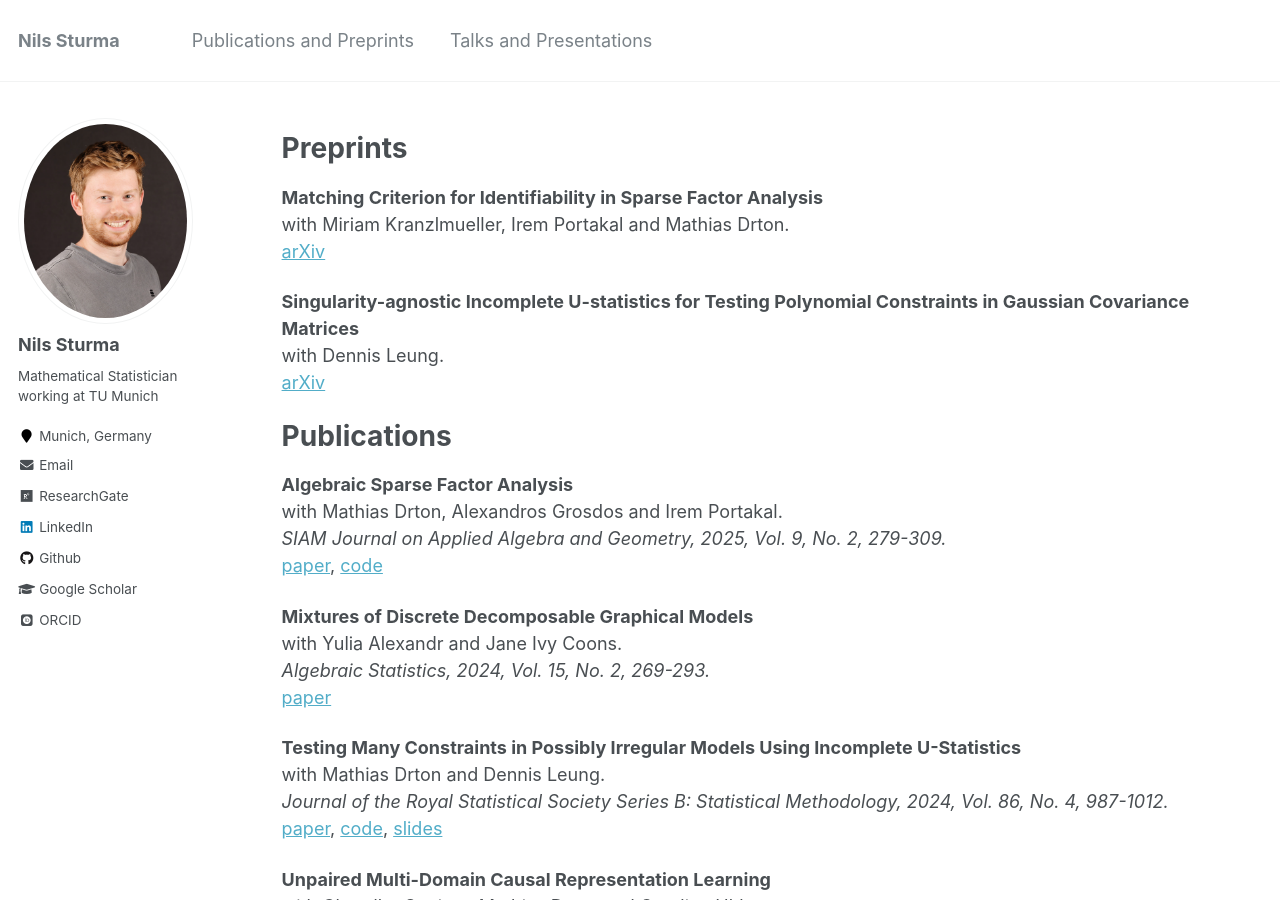
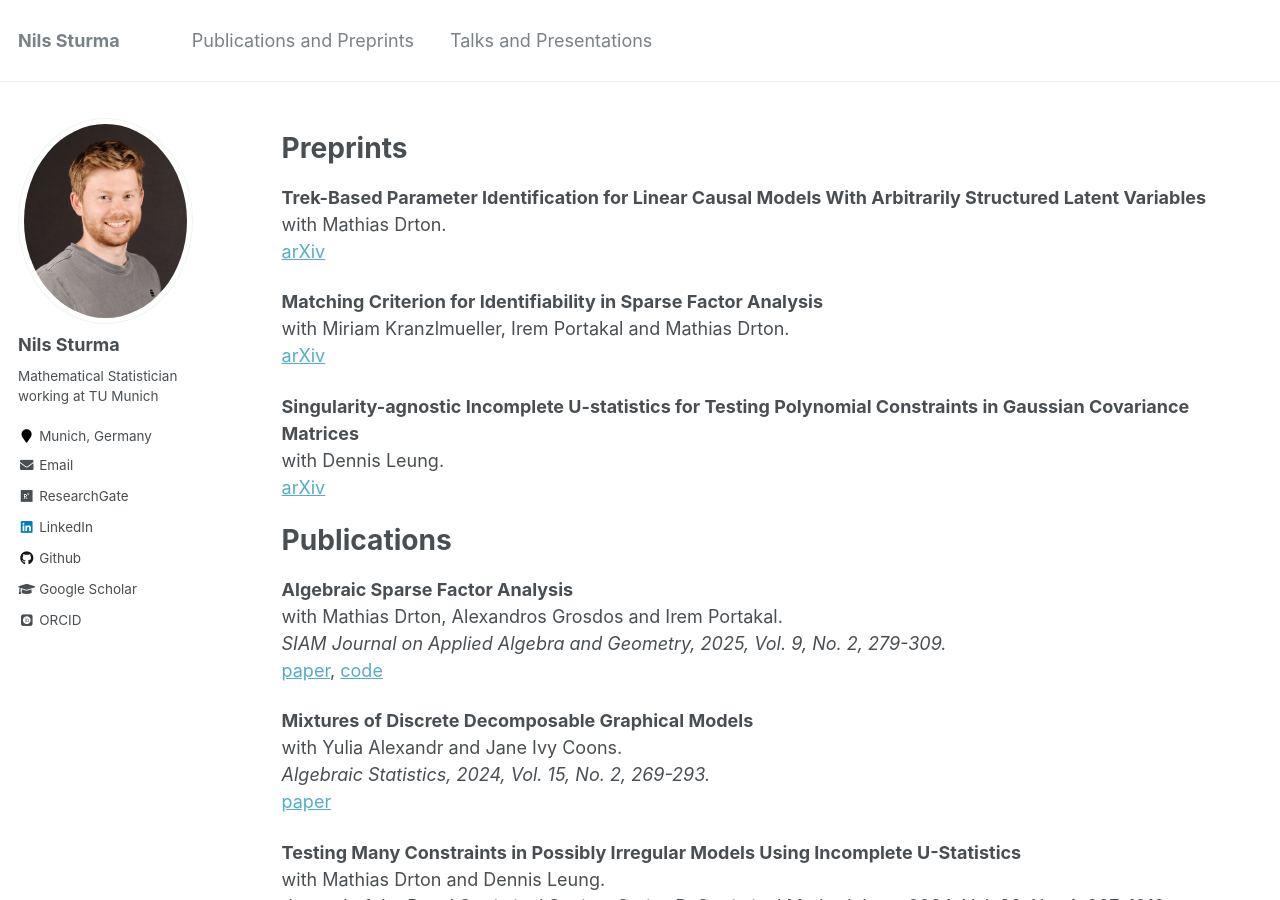
Before and after one commit to NilsSturma/nilssturma.github.io, a Jekyll site: the page built from _pages/publications.md, in a window 1280 px wide and 900 px high. Built offline with Jekyll 4.4.1, drawn with Linux system fonts in a browser that asks for light colours; some web fonts are replaced.

Commit message:
added lsc paper

```diff
--- a/_pages/publications.md
+++ b/_pages/publications.md
@@ -16,6 +16,10 @@ author_profile: true
  -->
 
 # Preprints
+
+**Trek-Based Parameter Identification for Linear Causal Models With Arbitrarily Structured Latent Variables** \
+with Mathias Drton. \
+[arXiv](https://arxiv.org/abs/2507.18170)
 
 **Matching Criterion for Identifiability in Sparse Factor Analysis** \
 with Miriam Kranzlmueller, Irem Portakal and Mathias Drton. \
```
